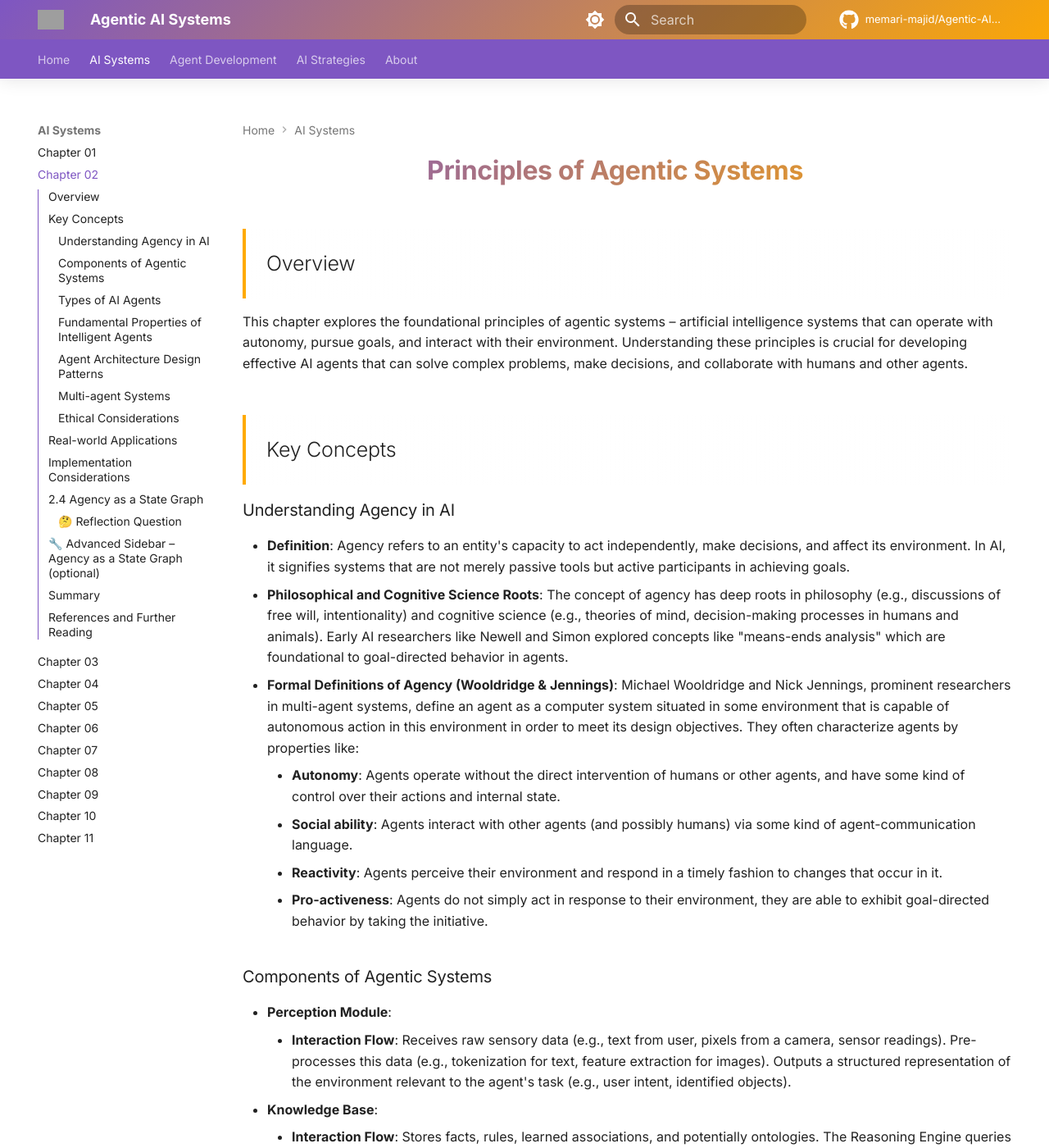
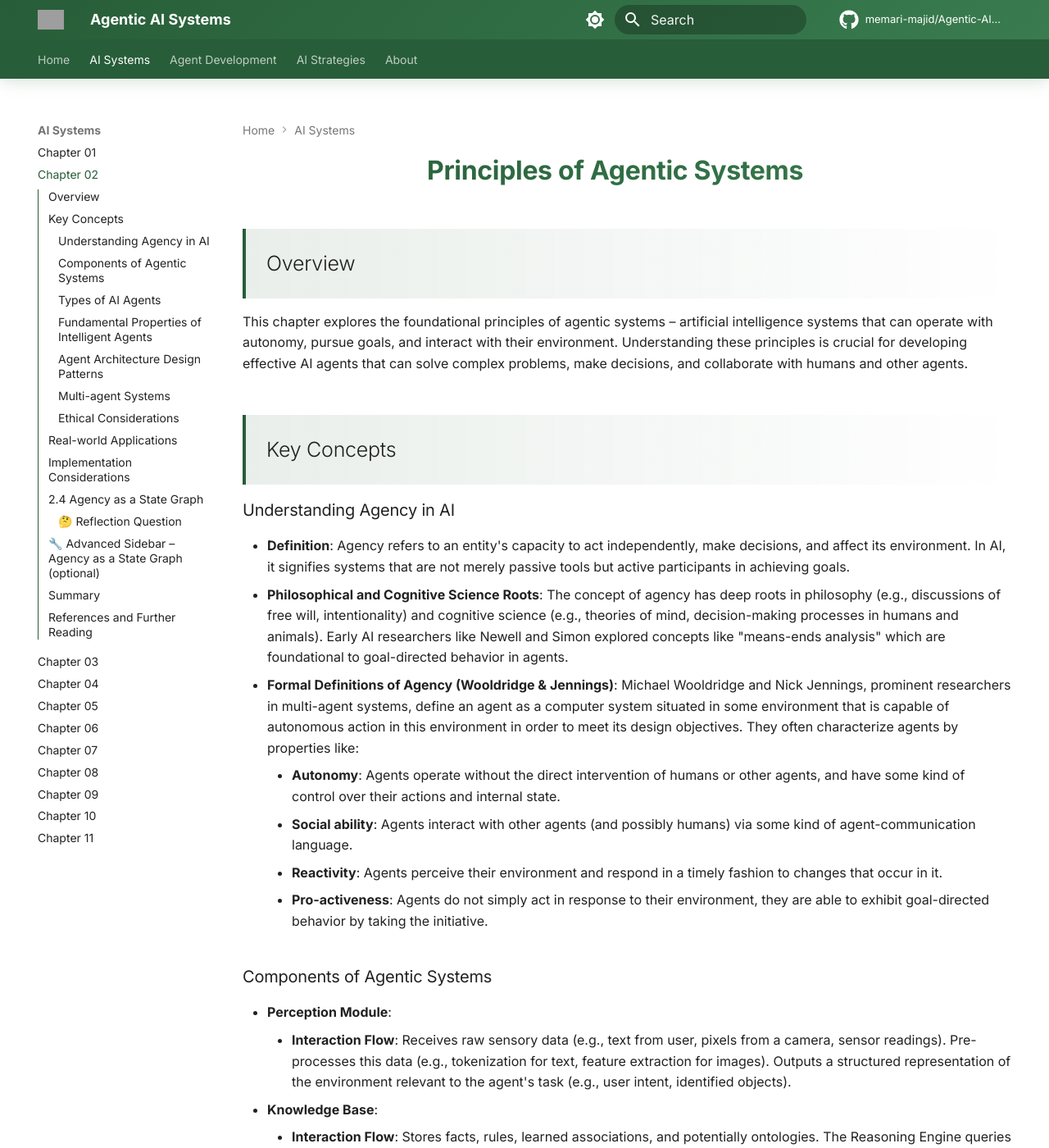
Before and after one commit to memari-majid/Agentic-AI-Systems, an MkDocs documentation site: the page built from docs/AI_Systems/2.md, in a window 1280 px wide and 1400 px high. Shown: the whole window at 82% size. Built offline with MkDocs 1.6.1 and Material for MkDocs 9.7.7, drawn with Linux system fonts in a browser that asks for light colours; comment, search, counter and statistics services are not loaded; grey boxes are pictures that could not be loaded.

Commit message:
Update theme colors in mkdocs.yml and extra.css to incorporate UVU branding, enhancing visual consistency across the documentation. Update primary and accent colors for both light and dark modes, and modify styles for various components to reflect the new branding.

```diff
--- a/docs/stylesheets/extra.css
+++ b/docs/stylesheets/extra.css
@@ -1,7 +1,41 @@
-/* Modern gradient header */
+/* UVU Branding Colors */
+:root {
+  --uvu-green: #275D38;
+  --uvu-black: #000000;
+  --uvu-white: #FFFFFF;
+  --uvu-green-light: #3a7d50;
+  --uvu-green-dark: #1a4026;
+}
+
+/* Override Material theme colors with UVU branding */
+[data-md-color-scheme="default"] {
+  --md-primary-fg-color: #275D38;
+  --md-primary-fg-color--light: #3a7d50;
+  --md-primary-fg-color--dark: #1a4026;
+  --md-primary-bg-color: #FFFFFF;
+  --md-primary-bg-color--light: #F5F5F5;
+
+  --md-accent-fg-color: #FFA726;
+  --md-accent-fg-color--transparent: rgba(255, 167, 38, 0.1);
+  --md-accent-bg-color: #FFFFFF;
+  --md-accent-bg-color--light: #FFFFFF;
+}
+
+[data-md-color-scheme="slate"] {
+  --md-primary-fg-color: #3a7d50;
+  --md-primary-fg-color--light: #4a9d60;
+  --md-primary-fg-color--dark: #275D38;
+  --md-primary-bg-color: #1a1a1a;
+  --md-primary-bg-color--light: #2a2a2a;
+
+  --md-accent-fg-color: #C6FF00;
+  --md-accent-fg-color--transparent: rgba(198, 255, 0, 0.1);
+}
+
+/* Modern gradient header with UVU colors */
 .md-header {
-  background: linear-gradient(135deg, var(--md-primary-fg-color) 0%, var(--md-accent-fg-color) 100%);
-  box-shadow: 0 2px 20px rgba(0,0,0,0.1);
+  background: linear-gradient(135deg, var(--uvu-green) 0%, var(--uvu-green-light) 100%);
+  box-shadow: 0 2px 20px rgba(39, 93, 56, 0.2);
 }
 
 /* Smooth transitions */
@@ -15,21 +49,21 @@
   color: var(--md-accent-fg-color);
 }
 
-/* Card-like sections */
+/* Card-like sections with UVU styling */
 .md-typeset h2 {
   margin-top: 2em;
   padding: 1em;
-  background: linear-gradient(to right, var(--md-primary-bg-color--light), transparent);
-  border-left: 4px solid var(--md-accent-fg-color);
+  background: linear-gradient(to right, rgba(39, 93, 56, 0.1), transparent);
+  border-left: 4px solid var(--uvu-green);
   border-radius: 0 8px 8px 0;
 }
 
-/* Enhanced code blocks */
+/* Enhanced code blocks with UVU colors */
 .highlight {
   position: relative;
   border-radius: 8px;
   overflow: hidden;
-  box-shadow: 0 4px 12px rgba(0,0,0,0.1);
+  box-shadow: 0 4px 12px rgba(39, 93, 56, 0.1);
 }
 
 .highlight:before {
@@ -39,7 +73,7 @@
   left: 0;
   right: 0;
   height: 3px;
-  background: linear-gradient(90deg, var(--md-primary-fg-color), var(--md-accent-fg-color));
+  background: linear-gradient(90deg, var(--uvu-green), var(--md-accent-fg-color));
 }
 
 /* Floating action buttons */
@@ -61,7 +95,7 @@
   border-radius: 50px;
 }
 
-/* Tab hover effects */
+/* Tab hover effects with UVU colors */
 .md-tabs__link {
   position: relative;
   transition: color 0.3s ease;
@@ -74,7 +108,7 @@
   left: 50%;
   width: 0;
   height: 3px;
-  background: var(--md-accent-fg-color);
+  background: var(--uvu-green);
   transition: all 0.3s ease;
   transform: translateX(-50%);
 }
@@ -88,40 +122,49 @@
 .md-typeset a {
   position: relative;
   text-decoration: none;
+  color: var(--uvu-green);
 }
 
 .md-typeset a:hover {
-  text-shadow: 0 0 8px var(--md-accent-fg-color--transparent);
+  text-shadow: 0 0 8px rgba(39, 93, 56, 0.3);
+  color: var(--uvu-green-light);
 }
 
 /* Pulse animation for important elements */
 @keyframes pulse {
   0% {
-    box-shadow: 0 0 0 0 rgba(var(--md-accent-fg-color-rgb), 0.4);
+    box-shadow: 0 0 0 0 rgba(39, 93, 56, 0.4);
   }
   70% {
-    box-shadow: 0 0 0 10px rgba(var(--md-accent-fg-color-rgb), 0);
+    box-shadow: 0 0 0 10px rgba(39, 93, 56, 0);
   }
   100% {
-    box-shadow: 0 0 0 0 rgba(var(--md-accent-fg-color-rgb), 0);
+    box-shadow: 0 0 0 0 rgba(39, 93, 56, 0);
   }
 }
 
 .md-button--primary {
   animation: pulse 2s infinite;
+  background-color: var(--uvu-green);
+  border-color: var(--uvu-green);
+}
+
+.md-button--primary:hover {
+  background-color: var(--uvu-green-light);
+  border-color: var(--uvu-green-light);
 }
 
 /* Modern cards for content sections */
 .md-typeset .admonition {
   border-radius: 12px;
   border: none;
-  box-shadow: 0 4px 16px rgba(0,0,0,0.1);
+  box-shadow: 0 4px 16px rgba(39, 93, 56, 0.1);
   overflow: hidden;
 }
 
-/* Gradient text for headings */
+/* Gradient text for headings with UVU colors */
 .md-typeset h1 {
-  background: linear-gradient(135deg, var(--md-primary-fg-color), var(--md-accent-fg-color));
+  background: linear-gradient(135deg, var(--uvu-green), var(--uvu-green-light));
   -webkit-background-clip: text;
   -webkit-text-fill-color: transparent;
   background-clip: text;
@@ -134,7 +177,26 @@ html {
   scroll-behavior: smooth;
 }
 
-/* Enhanced footer */
+/* Enhanced footer with UVU colors */
 .md-footer {
-  background: linear-gradient(135deg, var(--md-primary-fg-color) 0%, var(--md-primary-fg-color--dark) 100%);
+  background: linear-gradient(135deg, var(--uvu-green) 0%, var(--uvu-green-dark) 100%);
 }
+
+/* UVU branded info boxes */
+.md-typeset .admonition.info,
+.md-typeset details.info {
+  border-left-color: var(--uvu-green);
+}
+
+.md-typeset .info > .admonition-title,
+.md-typeset .info > summary {
+  background-color: rgba(39, 93, 56, 0.1);
+  border-left-color: var(--uvu-green);
+}
+
+/* UVU branded badges in homepage */
+img[alt*="Course Status"],
+img[alt*="Last Updated"],
+img[alt*="License"] {
+  filter: hue-rotate(90deg) saturate(0.8);
+}
--- a/mkdocs.yml
+++ b/mkdocs.yml
@@ -35,7 +35,7 @@ theme:
     # Palette for light mode
     - media: "(prefers-color-scheme: light)"
       scheme: default
-      primary: deep purple
+      primary: green
       accent: amber
       toggle:
         icon: material/brightness-7
@@ -43,8 +43,8 @@ theme:
     # Palette for dark mode
     - media: "(prefers-color-scheme: dark)"
       scheme: slate
-      primary: indigo
-      accent: teal
+      primary: green
+      accent: lime
       toggle:
         icon: material/brightness-4
         name: Switch to light mode
```
Also changed, not shown: docs/image.png, 1 other file.
